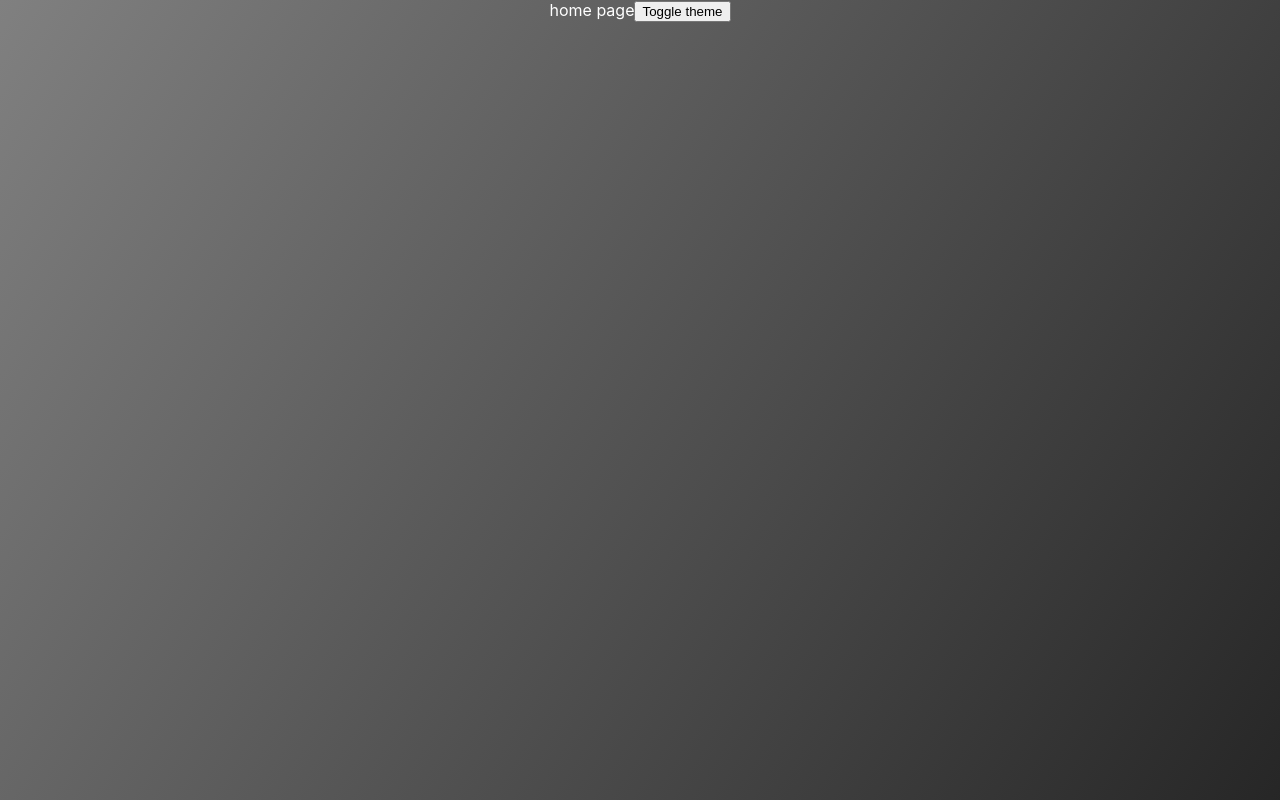
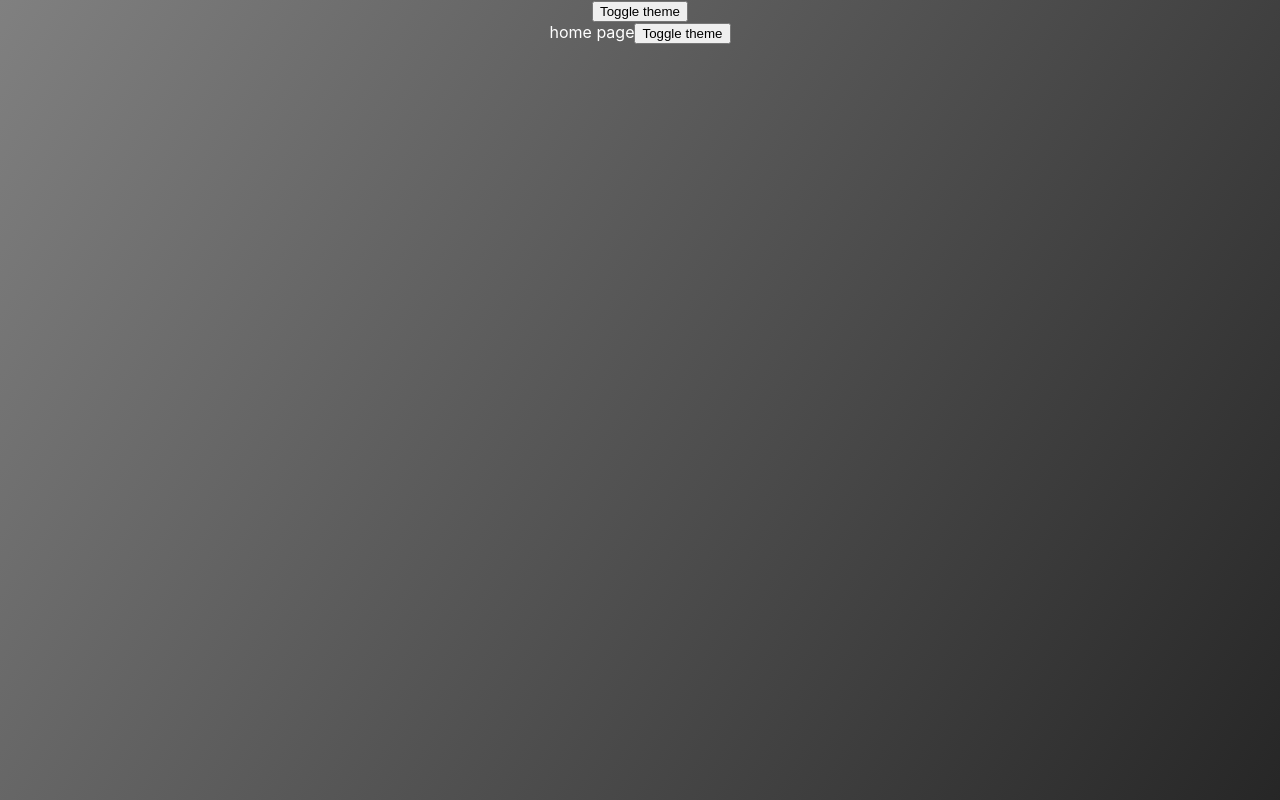
Before and after one commit to ealmulla/weather-app, a React (Create React App) app: page / in a window 1280 px wide. Shown: the top 800 px of the page. Built offline with nearby package versions, Linux system fonts and the light colour scheme.

Commit message:
added pages and header file 25 min

```diff
--- a/src/App.js
+++ b/src/App.js
@@ -3,6 +3,9 @@ import './App.css';
 import {Routes, Route} from "react-router-dom";
 import { useTheme } from './Context/ThemeContext';
 import Home from './Pages/Home';
+import Blog from './Pages/Bolg';
+import Login from './Pages/Login';
+import Registration from './Pages/Registration';
 
 function App() {
   const {theme} = useTheme();
@@ -11,6 +14,9 @@ function App() {
     <div id="App" className={theme}>
       <Routes>
         <Route path="/" element={<Home/>}/>
+        <Route path="/Blog" element={<Blog/>}/>
+        <Route path="/Login" element={<Login/>}/>
+        <Route path="/Registration" element={<Registration/>}/>
       </Routes>
     </div>
   );
--- /dev/null
+++ b/src/Components/header/Header.js
@@ -0,0 +1,12 @@
+import "./Header.css"
+import ThemeToggleButton from "../ThemeToggleButton.js/ThemeToggleButton";
+
+const Header = () => {
+    return(
+        <div>
+            <ThemeToggleButton/>
+        </div>
+    )
+}
+
+export default Header;
--- /dev/null
+++ b/src/Pages/Bolg.js
@@ -0,0 +1,14 @@
+import "./Blog.css"
+
+
+
+
+const Blog = () => {
+    return(
+        <div>
+
+        </div>
+    )
+}
+
+export default Blog;
--- a/src/Pages/Home.js
+++ b/src/Pages/Home.js
@@ -1,9 +1,11 @@
 import "./Home.css"
 import ThemeToggleButton from "../Components/ThemeToggleButton.js/ThemeToggleButton"
+import Header from "../Components/header/Header"
 
 const Home = () => {
     return(
-        <div className="home">
+         <div className="home">
+            <Header> </Header>
             home page
             <ThemeToggleButton/>
         </div>
--- /dev/null
+++ b/src/Pages/Login.js
@@ -0,0 +1,11 @@
+import "./Login.css"
+
+
+
+const Login = () => {
+    return(
+        <div></div>
+    )
+}
+
+export default Login;
--- /dev/null
+++ b/src/Pages/Registration.js
@@ -0,0 +1,10 @@
+import "./Registration.css"
+
+
+const Registration = () => {
+    return(
+        <div></div>
+    )
+}
+
+export default Registration;
```
Also changed, not shown: src/Components/header/Header.css (added), src/Pages/Blog.css (added), src/Pages/Login.css (added), src/Pages/Registration.css (added).
